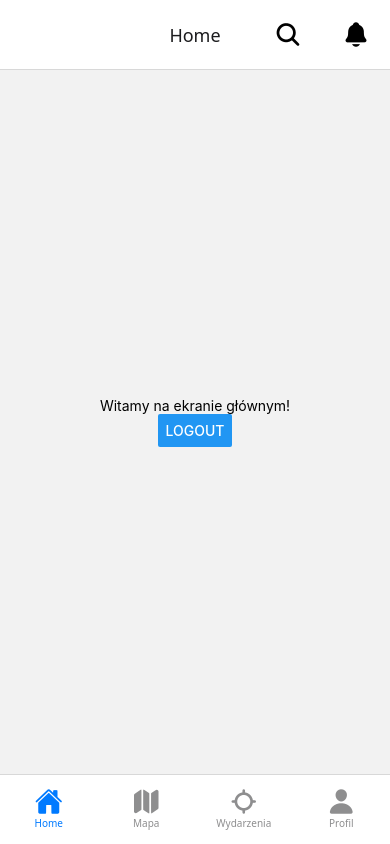
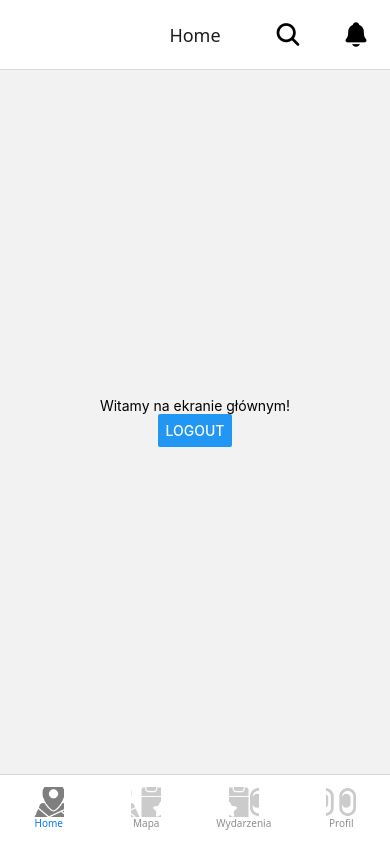
Before and after one commit to SKN-Telephoners/apka_miasteczkowa, a React Native app in the folder frontend/: screen /UserProfile in a window 390 px wide. Built offline with nearby package versions, Linux system fonts and the light colour scheme.

Commit message:
new nav_ui; fixes user_ui; new components;

```diff
--- /dev/null
+++ b/frontend/src/components/Avatar.tsx
@@ -0,0 +1,42 @@
+import React from 'react';
+import { View, Image, StyleSheet, StyleProp, ViewStyle } from 'react-native';
+import { THEME } from '../utils/constants';
+
+interface AvatarProps {
+    uri?: string;
+    size?: number;
+    style?: StyleProp<ViewStyle>;
+}
+
+const Avatar = ({ uri, size = 80, style }: AvatarProps) => {
+    return (
+        <View style={[styles.container, { width: size, height: size }, style]}>
+            {uri ? (
+                <Image source={{ uri }} style={styles.image} />
+            ) : (
+                <View style={styles.placeholder} />
+            )}
+        </View>
+    );
+};
+
+const styles = StyleSheet.create({
+    container: {
+        borderRadius: THEME.borderRadius.l,
+        overflow: 'hidden',
+        borderWidth: 1,
+        borderColor: THEME.colors.lm_src_br,
+        backgroundColor: THEME.colors.lm_src_br,
+    },
+    image: {
+        width: "100%",
+        height: "100%",
+        resizeMode: "cover",
+    },
+    placeholder: {
+        flex: 1,
+        backgroundColor: THEME.colors.lm_src_br,
+    }
+});
+
+export default Avatar;
--- a/frontend/src/components/Button.tsx
+++ b/frontend/src/components/Button.tsx
@@ -103,8 +103,6 @@ const styles = StyleSheet.create({
     },
     text: {
         ...THEME.typography.text,
-        fontWeight: 'bold',
-        fontSize: 16,
     },
     primaryText: {
         color: '#FFFFFF',
--- a/frontend/src/navigation/AppNavigator.tsx
+++ b/frontend/src/navigation/AppNavigator.tsx
@@ -12,7 +12,7 @@ import EventStack from "./EventStack";
 import { Ionicons } from "@expo/vector-icons";
 import type { ComponentProps } from "react";
 import { useAuth } from "../contexts/AuthContext";
-import { ActivityIndicator, View, TouchableOpacity } from "react-native";
+import { ActivityIndicator, View, TouchableOpacity, Image } from "react-native";
 
 const Stack = createStackNavigator();
 const Tab = createBottomTabNavigator();
@@ -29,15 +29,22 @@ const AuthStack = () => {
   );
 };
 
-const getIconName = (routeName: string): ComponentProps<typeof Ionicons>['name'] => {
-  const iconMap: Record<string, ComponentProps<typeof Ionicons>['name']> = {
-    'Home': 'home',
-    'Mapa': 'map',
-    'Wydarzenia': 'locate',
-    'Profil': 'person'
+// Konfiguracja "sprite'a" dla iconset1.jpg
+const ICON_SIZE = 30; // Rozmiar wyświetlanej ikony w pasku
+const IMAGE_WIDTH = 120; // Całkowita szerokość pliku (do dostosowania!)
+const IMAGE_HEIGHT = 30; // Całkowita wysokość pliku (do dostosowania!)
+
+const getIconOffset = (routeName: string) => {
+  // Przesunięcia (offsety) dla poszczególnych ikon wewnątrz pliku iconset1.jpg.
+  // Założenie domyślne: 4 ikony w jednym rzędzie. Skorygować wartości w zależności od pliku.
+  const offsets: Record<string, { x: number, y: number }> = {
+    'Home': { x: 0, y: 0 },
+    'Mapa': { x: -ICON_SIZE, y: 0 },
+    'Wydarzenia': { x: -ICON_SIZE * 2, y: 0 },
+    'Profil': { x: -ICON_SIZE * 3, y: 0 }
   };
 
-  return iconMap[routeName] ?? 'home';
+  return offsets[routeName] ?? { x: 0, y: 0 };
 };
 
 // for authenticated users
@@ -61,9 +68,29 @@ const MainTabs = () => {
           </View>
         ),
 
-        tabBarIcon: ({ color }) => {
-          const iconName = getIconName(route.name)
-          return <Ionicons name={iconName} size={28} color={color} />;
+        tabBarIcon: ({ focused }) => {
+          const offset = getIconOffset(route.name);
+          return (
+            <View style={{
+              width: ICON_SIZE,
+              height: ICON_SIZE,
+              overflow: 'hidden',
+              opacity: focused ? 1 : 0.4
+            }}>
+              <Image
+                source={require('../../assets/iconset1.jpg')}
+                style={{
+                  width: IMAGE_WIDTH,
+                  height: IMAGE_HEIGHT,
+                  transform: [
+                    { translateX: offset.x },
+                    { translateY: offset.y }
+                  ]
+                }}
+                resizeMode="cover"
+              />
+            </View>
+          );
         },
       })}
     >
--- a/frontend/src/screens/user/EditProfileScreen.tsx
+++ b/frontend/src/screens/user/EditProfileScreen.tsx
@@ -2,11 +2,9 @@ import React, { useState } from 'react';
 import { View, Text, StyleSheet, TextInput, Alert, TouchableOpacity, Image } from 'react-native';
 import { useAuth } from '../../contexts/AuthContext';
 import { useNavigation } from '@react-navigation/native';
-import { THEME } from '../../utils/constants';
+import { THEME, MOCKS } from '../../utils/constants';
 import Button from '../../components/Button';
-
-// Tymczasowy mock avatara dopóki backend go nie obsłuży
-const MOCK_AVATAR = "https://www.hollywoodreporter.com/wp-content/uploads/2011/06/drive_primary.jpg?w=1440&h=810&crop=1"; // Ryan Gosling (Wikipedia)
+import Avatar from '../../components/Avatar';
 
 const EditProfileScreen = () => {
     const { user } = useAuth();
@@ -31,9 +29,7 @@ const EditProfileScreen = () => {
         <View style={styles.container}>
             {/* Sekcja Avatara */}
             <View style={styles.avatarSection}>
-                <View style={styles.avatarContainer}>
-                    <Image source={{ uri: MOCK_AVATAR }} style={styles.avatar} />
-                </View>
+                <Avatar uri={MOCKS.AVATAR} size={100} style={{ marginBottom: THEME.spacing.s }} />
                 <TouchableOpacity onPress={() => Alert.alert("Info", "Zmiana avatara udostępniona po wpięciu do API!")}>
                     <Text style={styles.changeAvatarText}>Zmień zdjęcie</Text>
                 </TouchableOpacity>
@@ -83,21 +79,6 @@ const styles = StyleSheet.create({
         alignItems: 'center',
         marginVertical: THEME.spacing.l,
     },
-    avatarContainer: {
-        width: 100,
-        height: 100,
-        borderRadius: THEME.borderRadius.l,
-        overflow: 'hidden',
-        borderWidth: 1,
-        borderColor: THEME.colors.lm_src_br,
-        backgroundColor: THEME.colors.lm_src_br,
-        marginBottom: THEME.spacing.s,
-    },
-    avatar: {
-        width: "100%",
-        height: "100%",
-        resizeMode: "cover",
-    },
     changeAvatarText: {
         ...THEME.typography.text,
         color: THEME.colors.lm_highlight,
@@ -108,7 +89,6 @@ const styles = StyleSheet.create({
     },
     label: {
         ...THEME.typography.text,
-        fontWeight: '600',
         color: THEME.colors.lm_txt,
         marginBottom: THEME.spacing.xs,
     },
@@ -129,7 +109,7 @@ const styles = StyleSheet.create({
         textAlignVertical: 'top', // Wyrównanie do góry na Androidzie
     },
     hint: {
-        fontSize: 12,
+        ...THEME.typography.text,
         color: THEME.colors.lm_ico,
         marginBottom: THEME.spacing.s,
         marginTop: THEME.spacing.xs,
--- a/frontend/src/screens/user/UserScreen.tsx
+++ b/frontend/src/screens/user/UserScreen.tsx
@@ -3,13 +3,13 @@ import { View, Text, StyleSheet, TouchableOpacity, Image } from "react-native";
 import { useAuth } from "../../contexts/AuthContext";
 import { useFriends } from "../../contexts/FriendsContext";
 import { useNavigation } from "@react-navigation/native";
-import { THEME } from "../../utils/constants";
+import { THEME, MOCKS } from "../../utils/constants";
 import Button from "../../components/Button";
 import CollapsibleSection from "../../components/CollapsibleSection";
+import Avatar from "../../components/Avatar";
 
 // Mock do zmiany na wczoraj, jeśli backend obsłuży te pola
 const MOCK_EXTRAS = {
-  avatar: "https://www.hollywoodreporter.com/wp-content/uploads/2011/06/drive_primary.jpg?w=1440&h=810&crop=1", // Ryan Gosling (Wikipedia)
   bio: "Status: Zew Miasteczka za 3,50!", // Domyślne bio
   faculty: "WIEiT",
   majorAndYear: "Teleinformatyka 1 rok"
@@ -36,12 +36,7 @@ const UserScreen = () => {
     <View style={styles.container}>
       {/* 1. Nagłówek: Avatar + Nazwa + Statystyki */}
       <View style={styles.headerRow}>
-        <View style={styles.avatarContainer}>
-          <Image
-            source={{ uri: MOCK_EXTRAS.avatar }}
-            style={styles.avatar}
-          />
-        </View>
+        <Avatar uri={MOCKS.AVATAR} size={80} style={{ marginRight: THEME.spacing.m }} />
 
         <View style={styles.headerInfo}>
           <Text style={styles.userName}>{user?.username || "Użytkownik"}</Text>
@@ -96,21 +91,6 @@ const styles = StyleSheet.create({
     alignItems: "center",
     marginBottom: THEME.spacing.s,
   },
-  avatarContainer: {
-    width: 80,
-    height: 80,
-    borderRadius: THEME.borderRadius.l,
-    overflow: 'hidden',
-    marginRight: THEME.spacing.m,
-    borderWidth: 1,
-    borderColor: THEME.colors.lm_src_br,
-    backgroundColor: THEME.colors.lm_src_br, // Placeholder background
-  },
-  avatar: {
-    width: "100%",
-    height: "100%",
-    resizeMode: "cover",
-  },
   headerInfo: {
     flex: 1,
     justifyContent: "center",
@@ -122,27 +102,20 @@ const styles = StyleSheet.create({
   },
   statsText: {
     ...THEME.typography.text,
-    fontSize: 14,
     color: THEME.colors.lm_txt,
-    lineHeight: 18,
   },
   statsNumber: {
     fontWeight: "bold",
   },
   facultyText: {
     ...THEME.typography.text,
-    fontWeight: "bold",
-    fontSize: 14,
   },
   majorText: {
     ...THEME.typography.text,
-    fontSize: 14,
     marginBottom: THEME.spacing.s,
   },
   userBio: {
     ...THEME.typography.text,
-    fontSize: 12,
-    lineHeight: 16,
     color: THEME.colors.lm_txt,
     marginBottom: THEME.spacing.m,
   },
@@ -150,7 +123,7 @@ const styles = StyleSheet.create({
     marginBottom: THEME.spacing.l,
   },
   infoText: {
-    fontSize: 14,
+    ...THEME.typography.text,
     color: THEME.colors.lm_ico,
     fontStyle: "italic",
     textAlign: "center",
--- a/frontend/src/utils/constants.ts
+++ b/frontend/src/utils/constants.ts
@@ -83,14 +83,16 @@ export const THEME = {
       lineHeight: 20.5,
     },
     name: {
-      fontWeight: "400" as const,
+      fontFamily: "Roboto",
+      fontWeight: "700" as const,
       fontSize: 16,
-      lineHeight: 16,
+      lineHeight: 20,
     },
     faculty: {
-      fontWeight: "400" as const,
+      fontFamily: "Roboto",
+      fontWeight: "700" as const,
       fontSize: 10,
-      lineHeight: 7,
+      lineHeight: 16,
     },
   },
 
@@ -199,3 +201,7 @@ export const APP_CONFIG = {
   MAX_USERNAME_LENGTH: 30,
   MAX_EMAIL_LENGTH: 100,
 } as const;
+
+export const MOCKS = {
+  AVATAR: "https://www.hollywoodreporter.com/wp-content/uploads/2011/06/drive_primary.jpg?w=1440&h=810&crop=1",
+} as const;
```
